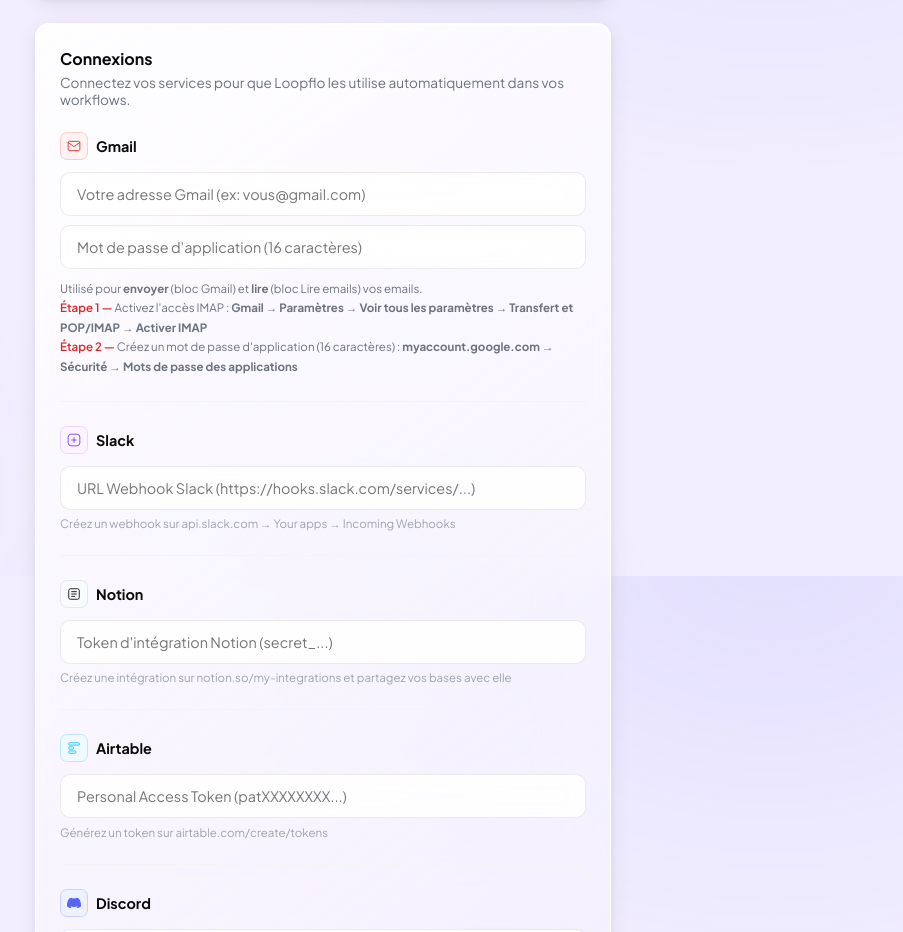
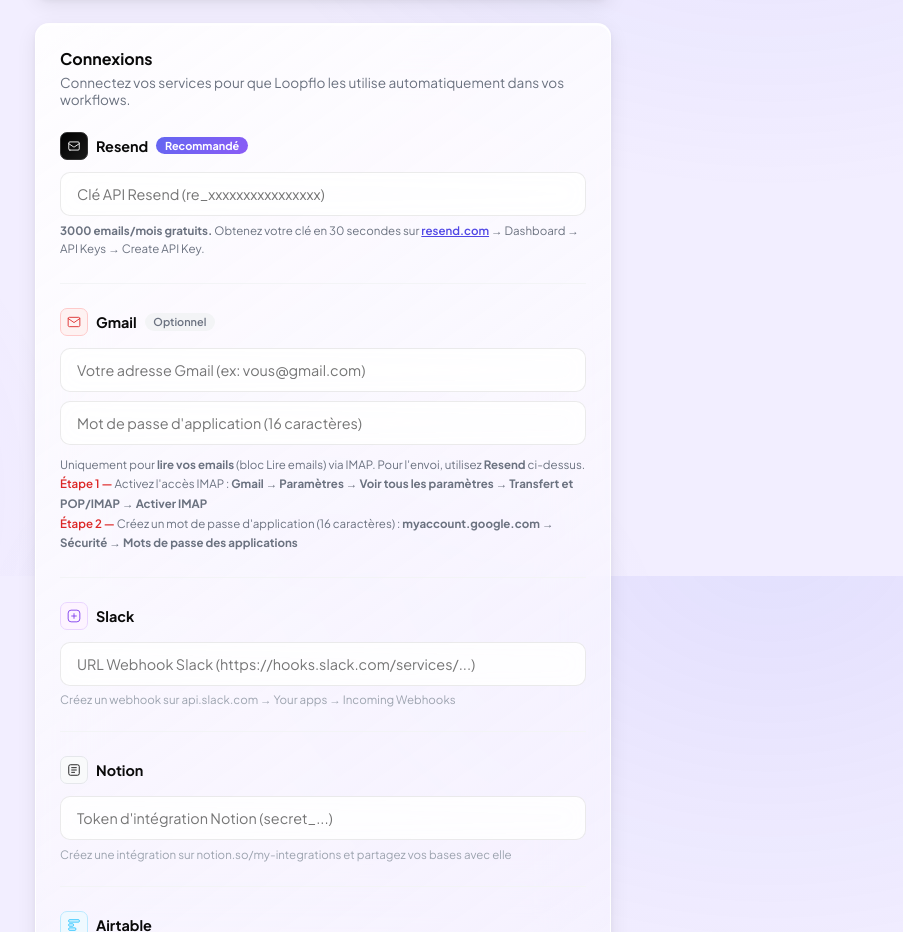
Before and after one commit to colindalaska64-boop/flowforge, a Next.js app: page /dashboard/settings in a window 1280 px wide. Shown: the part 1024-1956 px from the top of the page, without its empty margins (317-1220 px from the left). Built offline with nearby package versions, Linux system fonts and the light colour scheme; no server answers; the database is empty; sample sign-in values are in the browser's storage.

Commit message:
feat: Resend integration

```diff
--- a/app/dashboard/settings/page.tsx
+++ b/app/dashboard/settings/page.tsx
@@ -41,6 +41,7 @@
 
   // Connexions
   type Connections = {
+    resend?: { api_key: string };
     gmail?: { email: string; app_password: string };
     slack?: { webhook_url: string };
     notion?: { token: string };
@@ -305,6 +306,30 @@
             Connectez vos services pour que Loopflo les utilise automatiquement dans vos workflows.
           </p>
 
+          {/* Resend — envoi email recommandé */}
+          <div style={{ marginBottom:"1.5rem", paddingBottom:"1.5rem", borderBottom:"1px solid #F3F4F6" }}>
+            <div style={{ display:"flex", alignItems:"center", gap:".5rem", marginBottom:".75rem" }}>
+              <div style={{ width:28, height:28, borderRadius:7, background:"linear-gradient(135deg,#000,#1a1a1a)", border:"1px solid #333", display:"flex", alignItems:"center", justifyContent:"center" }}>
+                <svg width="14" height="14" viewBox="0 0 24 24" fill="none"><path d="M3 8l7.89 5.26a2 2 0 002.22 0L21 8M5 19h14a2 2 0 002-2V7a2 2 0 00-2-2H5a2 2 0 00-2 2v10a2 2 0 002 2z" stroke="white" strokeWidth="1.5" strokeLinecap="round" strokeLinejoin="round"/></svg>
+              </div>
+              <p style={{ fontWeight:700, fontSize:".9rem" }}>Resend</p>
+              <span style={{ fontSize:".68rem", background:"linear-gradient(135deg,#6366F1,#8B5CF6)", color:"#fff", padding:".15rem .55rem", borderRadius:100, fontWeight:700 }}>Recommandé</span>
+              {connections.resend?.api_key && <span style={{ fontSize:".7rem", background:"#ECFDF5", color:"#059669", border:"1px solid #A7F3D0", padding:".15rem .5rem", borderRadius:100, fontWeight:700 }}>Connecté</span>}
+            </div>
+            <input
+              style={inputStyle}
+              type="password"
+              placeholder="Clé API Resend (re_xxxxxxxxxxxxxxxx)"
+              value={connections.resend?.api_key || ""}
+              onChange={e => setConnections(c => ({ ...c, resend: { api_key: e.target.value } }))}
+            />
+            <p style={{ fontSize:".72rem", color:"#6B7280", marginTop:".4rem", lineHeight:1.6 }}>
+              <strong>3000 emails/mois gratuits.</strong> Obtenez votre clé en 30 secondes sur{" "}
+              <a href="https://resend.com" target="_blank" rel="noopener noreferrer" style={{ color:"#4F46E5", fontWeight:600 }}>resend.com</a>{" "}
+              → Dashboard → API Keys → Create API Key.
+            </p>
+          </div>
+
           {/* Gmail */}
           <div style={{ marginBottom:"1.5rem", paddingBottom:"1.5rem", borderBottom:"1px solid #F3F4F6" }}>
             <div style={{ display:"flex", alignItems:"center", justifyContent:"space-between", marginBottom:".75rem" }}>
@@ -313,6 +338,7 @@
                   <svg width="14" height="14" viewBox="0 0 24 24" fill="none"><path d="M4 4h16c1.1 0 2 .9 2 2v12c0 1.1-.9 2-2 2H4c-1.1 0-2-.9-2-2V6c0-1.1.9-2 2-2z" stroke="#DC2626" strokeWidth="1.5"/><path d="M22 6l-10 7L2 6" stroke="#DC2626" strokeWidth="1.5" strokeLinecap="round"/></svg>
                 </div>
                 <p style={{ fontWeight:700, fontSize:".9rem" }}>Gmail</p>
+                <span style={{ fontSize:".68rem", color:"#6B7280", background:"#F3F4F6", padding:".15rem .55rem", borderRadius:100, fontWeight:600 }}>Optionnel</span>
                 {connections.gmail?.email && <span style={{ fontSize:".7rem", background:"#ECFDF5", color:"#059669", border:"1px solid #A7F3D0", padding:".15rem .5rem", borderRadius:100, fontWeight:700 }}>Connecté</span>}
               </div>
               {connections.gmail?.email && connections.gmail?.app_password && (
@@ -334,7 +360,7 @@
               <input style={inputStyle} placeholder="Votre adresse Gmail (ex: vous@gmail.com)" value={connections.gmail?.email || ""} onChange={e => { setGmailTestStatus("idle"); setConnections(c => ({ ...c, gmail: { ...c.gmail, email: e.target.value, app_password: c.gmail?.app_password || "" } })); }} />
               <input style={inputStyle} type="password" placeholder="Mot de passe d'application (16 caractères)" value={connections.gmail?.app_password || ""} onChange={e => { setGmailTestStatus("idle"); setConnections(c => ({ ...c, gmail: { email: c.gmail?.email || "", app_password: e.target.value } })); }} />
               <div style={{ fontSize:".72rem", color:"#6B7280", lineHeight:1.7 }}>
-                Utilisé pour <strong>envoyer</strong> (bloc Gmail) et <strong>lire</strong> (bloc Lire emails) vos emails.<br/>
+                Uniquement pour <strong>lire vos emails</strong> (bloc Lire emails) via IMAP. Pour l&apos;envoi, utilisez <strong>Resend</strong> ci-dessus.<br/>
                 <span style={{ color:"#DC2626", fontWeight:600 }}>Étape 1 —</span> Activez l&apos;accès IMAP : <strong>Gmail → Paramètres → Voir tous les paramètres → Transfert et POP/IMAP → Activer IMAP</strong><br/>
                 <span style={{ color:"#DC2626", fontWeight:600 }}>Étape 2 —</span> Créez un mot de passe d&apos;application (16 caractères) : <strong>myaccount.google.com → Sécurité → Mots de passe des applications</strong>
               </div>
--- a/lib/executor.ts
+++ b/lib/executor.ts
@@ -30,6 +30,7 @@
 };
 
 export type UserConnections = {
+  resend?:  { api_key?: string };
   gmail?:   { email?: string; app_password?: string };
   slack?:   { webhook_url?: string; bot_token?: string };
   notion?:  { token?: string };
@@ -309,17 +310,29 @@
     const subject = interpolate(config.subject || "Notification Loopflo", triggerData);
     const body = interpolate(config.body || JSON.stringify(triggerData, null, 2), triggerData);
 
-    // Utiliser la connexion Gmail de l'utilisateur si disponible
-    const gmailConn = connections.gmail;
     const format = config.format || "HTML";
-    if (gmailConn?.email && gmailConn?.app_password) {
+
+    // Priorité : 1) Resend (recommandé), 2) Gmail SMTP, 3) Loopflo fallback
+    if (connections.resend?.api_key) {
+      const { Resend } = await import("resend");
+      const resend = new Resend(connections.resend.api_key);
+      const payload: Record<string, unknown> = {
+        from: "Loopflo <onboarding@resend.dev>",
+        to: toList,
+        subject,
+      };
+      if (format === "HTML") payload.html = body;
+      else payload.text = body;
+      const { error } = await resend.emails.send(payload as Parameters<typeof resend.emails.send>[0]);
+      if (error) throw new Error(error.message);
+    } else if (connections.gmail?.email && connections.gmail?.app_password) {
       const nodemailer = (await import("nodemailer")).default;
       const transporter = nodemailer.createTransport({
         service: "gmail",
-        auth: { user: gmailConn.email, pass: gmailConn.app_password },
+        auth: { user: connections.gmail.email, pass: connections.gmail.app_password },
       });
       await transporter.sendMail({
-        from: `Loopflo <${gmailConn.email}>`,
+        from: `Loopflo <${connections.gmail.email}>`,
         to, subject,
         [format === "HTML" ? "html" : "text"]: body,
       });
--- a/package.json
+++ b/package.json
@@ -25,7 +25,8 @@
     "nodemailer": "^7.0.13",
     "pg": "^8.20.0",
     "react": "19.2.3",
-    "react-dom": "19.2.3"
+    "react-dom": "19.2.3",
+    "resend": "^6.9.4"
   },
   "devDependencies": {
     "@tailwindcss/postcss": "^4",
```
Also changed, not shown: 1 other file (tests, documents, lock files or other folders).
